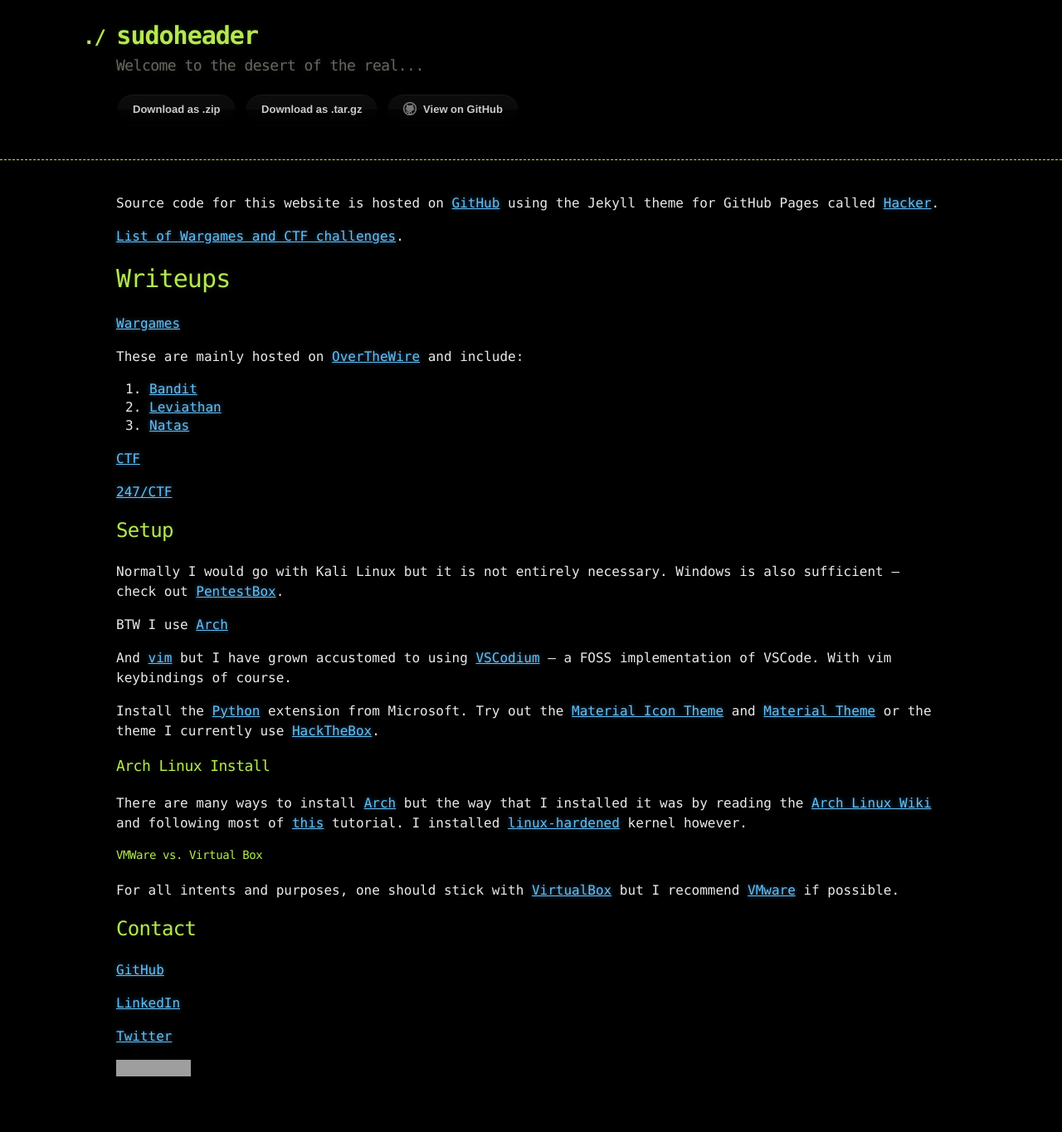
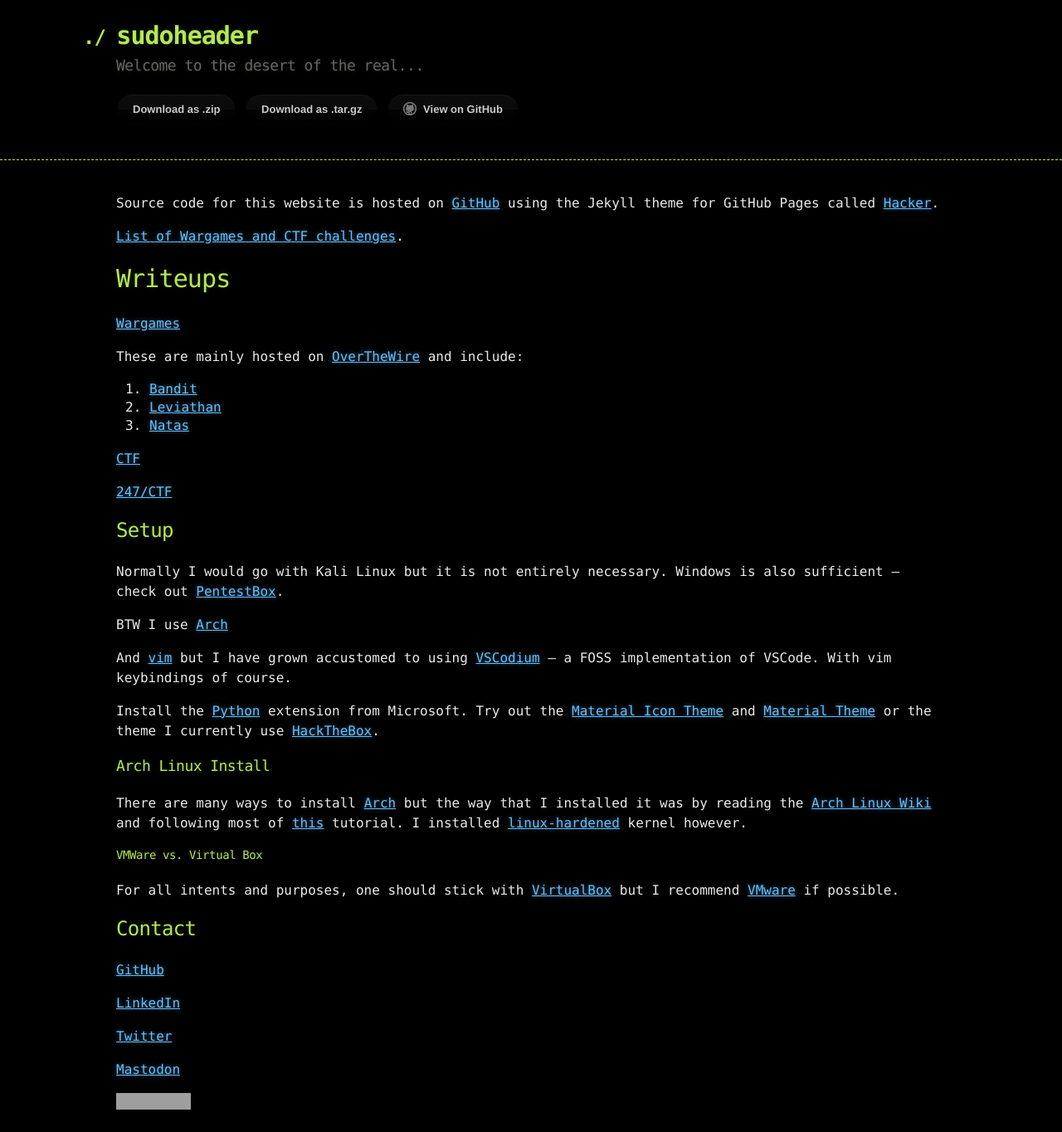
Before and after one commit to sudoheader/sudoheader.github.io, a Jekyll site: the page built from index.md, in a window 1280 px wide. Shown: the whole page at 83% size. Built offline with Jekyll 4.4.1, drawn with Linux system fonts in a browser that asks for light colours; before the commit the page ends 1324 px from its top, so only the background shows below that; grey boxes are pictures that could not be loaded.

Commit message:
add Mastodon link

```diff
--- a/index.md
+++ b/index.md
@@ -46,6 +46,8 @@ For all intents and purposes, one should stick with [VirtualBox](https://www.vir
 
 [Twitter](https://twitter.com/sudoheader)
 
+<a rel="me" href="https://infosec.exchange/@sudoheader">Mastodon</a>
+
 <script src="https://tryhackme.com/badge/661"></script>
 
 ![HackTheBox](https://www.hackthebox.com/badge/image/150062)
```
